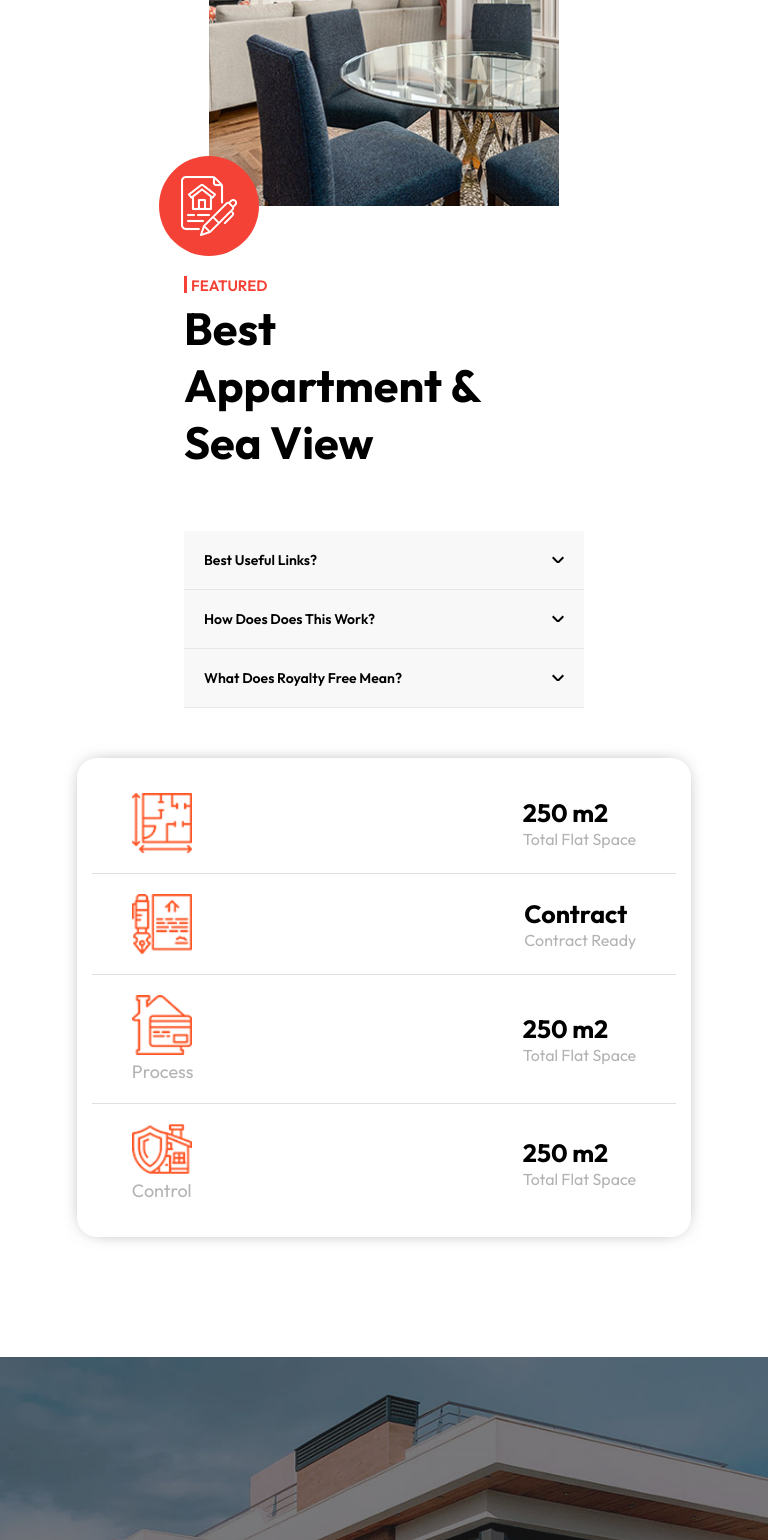
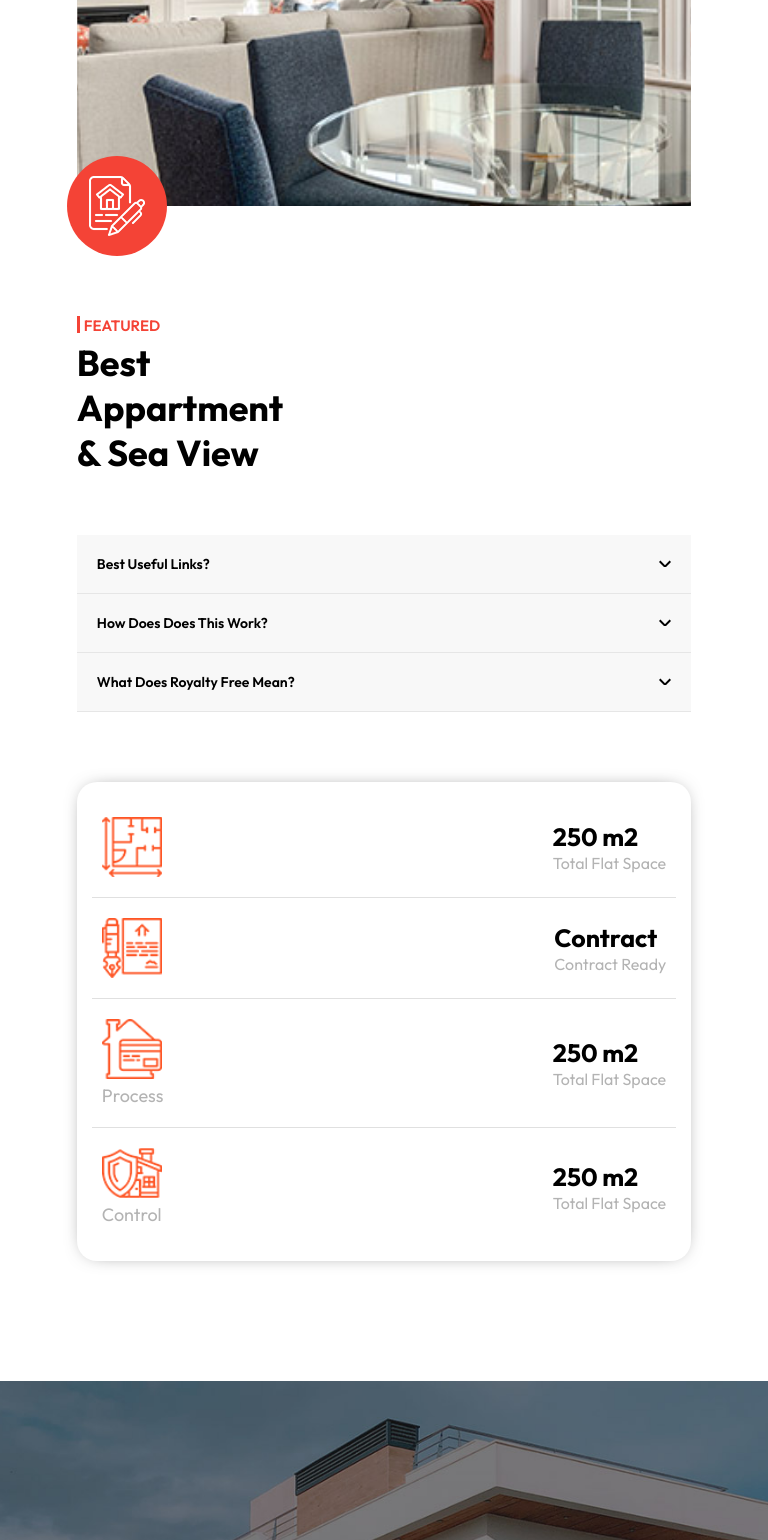
Before and after one commit to MohammadKerdasi/Task-3-ADV, a React (Vite) app: page / in a window 768 px wide. Shown: the part 1228-2768 px from the top of the page. Built offline with nearby package versions, Linux system fonts and the light colour scheme; a web font is replaced by a local one.

Commit message:
some Edit

```diff
--- a/src/Components/Appartment/Appartment.css
+++ b/src/Components/Appartment/Appartment.css
@@ -25,7 +25,7 @@
 {
     position: relative;
     display: flex;
-    width: 350px;
+    width: 30%;
     height: 450px;
     background: url(./../../../public/images/featured.jpg);
     background-position: center;
@@ -36,7 +36,7 @@
 .Mk-appartmentTitle
 {
     position: relative;
-    width: 500px;
+    width: 30%;
     margin: 0px 20px 0px 20px;
 }
 .Mk-250
@@ -87,31 +87,41 @@
     font-size: 18px;
     color: rgb(179, 179, 179);
 }
-@media (min-width:700px) and (max-width:1150px){
+@media (min-width:768px) and (max-width:992px){
+     .Mk-appartmentSection
+    {
+        display: flex;
+        align-items: center;
+        justify-content: center;
+        flex-wrap: wrap;
+        gap: 40px;
+    }
+    .Mk-appartmentTitle
+    {
+        width: 250px;
+    }
+    .Mk-firstFeatured
+    {
+        width: 250px;
+    }
+}
+@media (min-width:300px) and (max-width:768px)
+{
+    .Mk-firstFeatured
+    {
+        width: 100% !important;
+    }
     .Mk-appartmentSection
     {
         flex-direction: column;
         display: flex;
-        align-items: center;
+        align-items: flex-start;
         justify-content: center;
     }
     .Mk-appartmentTitle
     {
-        width: 400px;
-    }
-}
-@media (min-width:300px) and (max-width:700px)
-{
-    .Mk-appartmentSection
-    {
-        flex-direction: column;
-        display: flex;
-        align-items: center;
-        justify-content: center;
-    }
-    .Mk-appartmentTitle
-    {
-        width: 250px;
+        width: 100%;
+        margin: 0;
     }
     .Mk-firstFeatured
     {
--- a/src/Components/SingleProperty/SingleProperty.css
+++ b/src/Components/SingleProperty/SingleProperty.css
@@ -77,7 +77,6 @@
     .Mk-250{
         width: 250px;
         padding: 15px;
-        margin-top: 20px;
     }
     .Mk-flatSpace
     {
@@ -104,11 +103,11 @@
     .Mk-flatSpace
     {
         width: 100%;
-        padding: 20px 40px;
+        padding: 20px 10px;
 
     }
     .Mk-flatSpace:last-child
     {
-        padding: 20px 40px;
+        padding: 20px 10px;
     }
 }
--- a/src/Components/Title/Title.css
+++ b/src/Components/Title/Title.css
@@ -22,17 +22,25 @@
 }
 .Title h2
 {
-    width: 350px;
+    width: 100%;
     font-size: 45px;
     color: black;
     margin-top: 5px;
     text-transform: none;
 }
+@media (max-width:992px){
+    .Title h2
+    {
+        width: 200px;
+        font-size: 36px !important;
+    }
 
+
+}
 @media (max-width:500px){
     .Title h2 {
         width: 100%;
-        font-size: 25px;
+        font-size: 30px;
 
     }
 }
```
